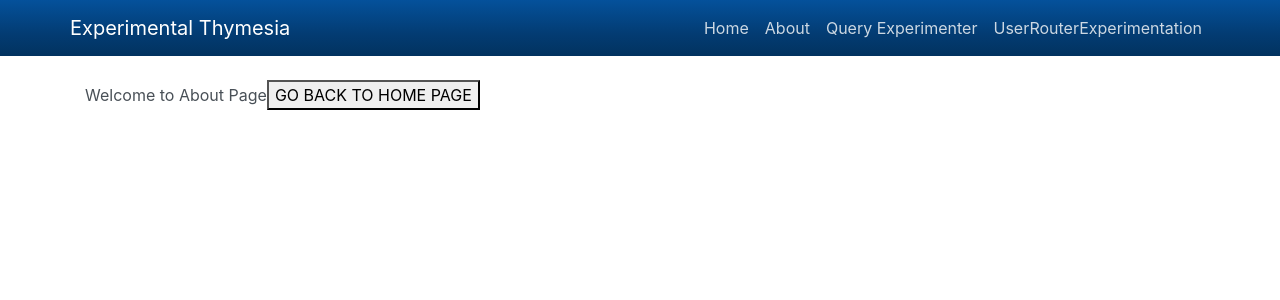
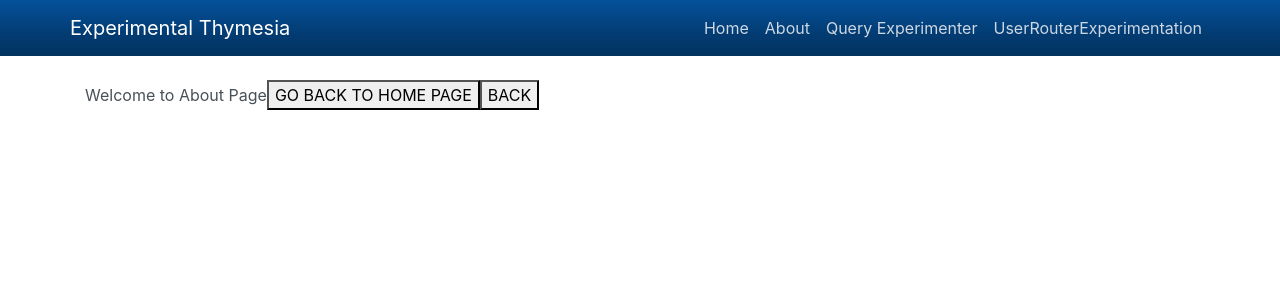
Before and after one commit to mmkvdev/NextJS_Experimentation, a Next.js app: page /about in a window 1280 px wide. Shown: the top 300 px of the page. Built offline with nearby package versions, Linux system fonts and the light colour scheme.

Commit message:
Update: Router Back()

```diff
--- a/pages/about.js
+++ b/pages/about.js
@@ -6,6 +6,7 @@ const About = () => {
             <div>
                 Welcome to About Page
                 <button onClick={() => Router.push('/QueryExperimenter/[id]','/QueryExperimenter/abs')}>GO BACK TO HOME PAGE</button>
+                <button onClick={() => Router.back()}>BACK</button>
             </div>
         </Layout>
     );
```
